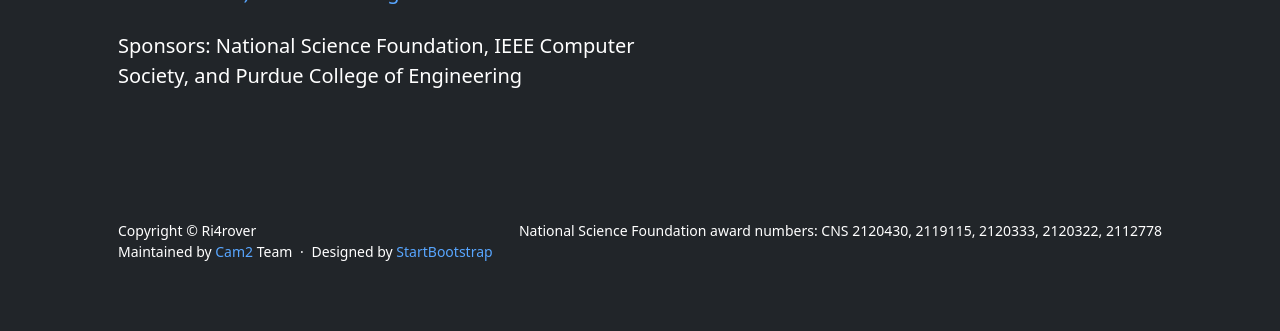
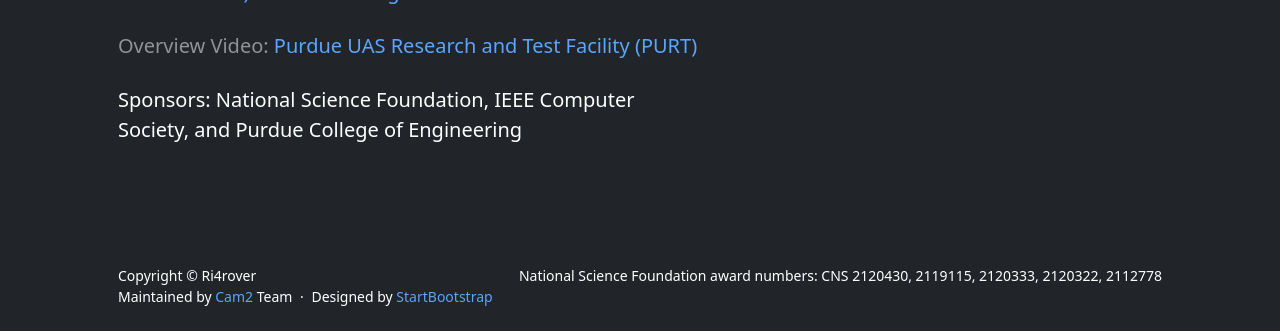
Before and after one commit to OliverQiang/Ri4rover, a Jekyll site: the page built from index.html, in a window 1280 px wide, cut to the strip 614-945 px from the top of the page. Built offline with Jekyll 4.4.1, drawn with Linux system fonts in a browser that asks for light colours; before the commit the page ends 900 px from its top, so only the background shows below that.

Commit message:
Updated index.html

```diff
--- a/index.html
+++ b/index.html
@@ -17,6 +17,7 @@
                     <p class="lead fw-normal text-white-50 mb-4">A research facility for researchers to utilize for developing and testing unmanned vehicles in a controlled environment. The facility aims to foster the development of unmanned vehicle solutions through challenges and competitions.</p>
                     <p class="lead fw-normal text-white-50 mb-4">Welcome to join <a href="https://join.slack.com/t/lpcvc/shared_invite/zt-1fdowvmtf-YN3rg13WAni5FZ3sFKuN2Q">lpcvc.slack.com (2023-uav-chase channel)</a> to receive news about the challenge</p>
 		    <p class="lead fw-normal text-white-50 mb-4">Competition Video: <a href="https://youtu.be/4r54kttoLWE">2023 IEEE Autonomous UAV (Unmanned Aerial Vehicle) Chase Challenge</a> </p>
+	            <p class="lead fw-normal text-white-50 mb-4">Overview Video: <a href="https://youtu.be/qCu0MugcN9I">Purdue UAS Research and Test Facility (PURT) </a> </p>
                     <p class="lead fw-normal text-white mb-2">Sponsors: National Science Foundation, IEEE Computer Society, and Purdue College of Engineering</p>
                 </div>
             </div>
```
